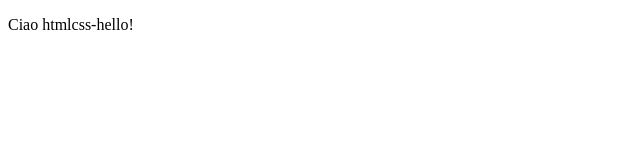
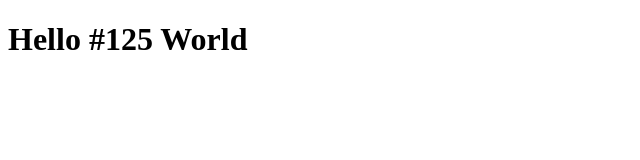
Before and after one commit to Drakon9927/htmlcss-hello, a plain HTML site: page index.html in a window 1280 px wide. Shown: the whole page, without its empty margins (0-640 px from the left). Drawn offline with Linux system fonts and the light colour scheme.

Commit message:
Modifica body - H1

```diff
--- a/index.html
+++ b/index.html
@@ -3,11 +3,11 @@
 <head>
     <meta charset="UTF-8">
     <meta name="viewport" content="width=device-width, initial-scale=1.0">
-    <title>Hello</title>
+    <title>Hello World</title>
 </head>
 <body>
 
-    <p>Ciao htmlcss-hello!</p>
+   <h1>Hello #125 World</h1>
 
 </body>
 </html>
```
